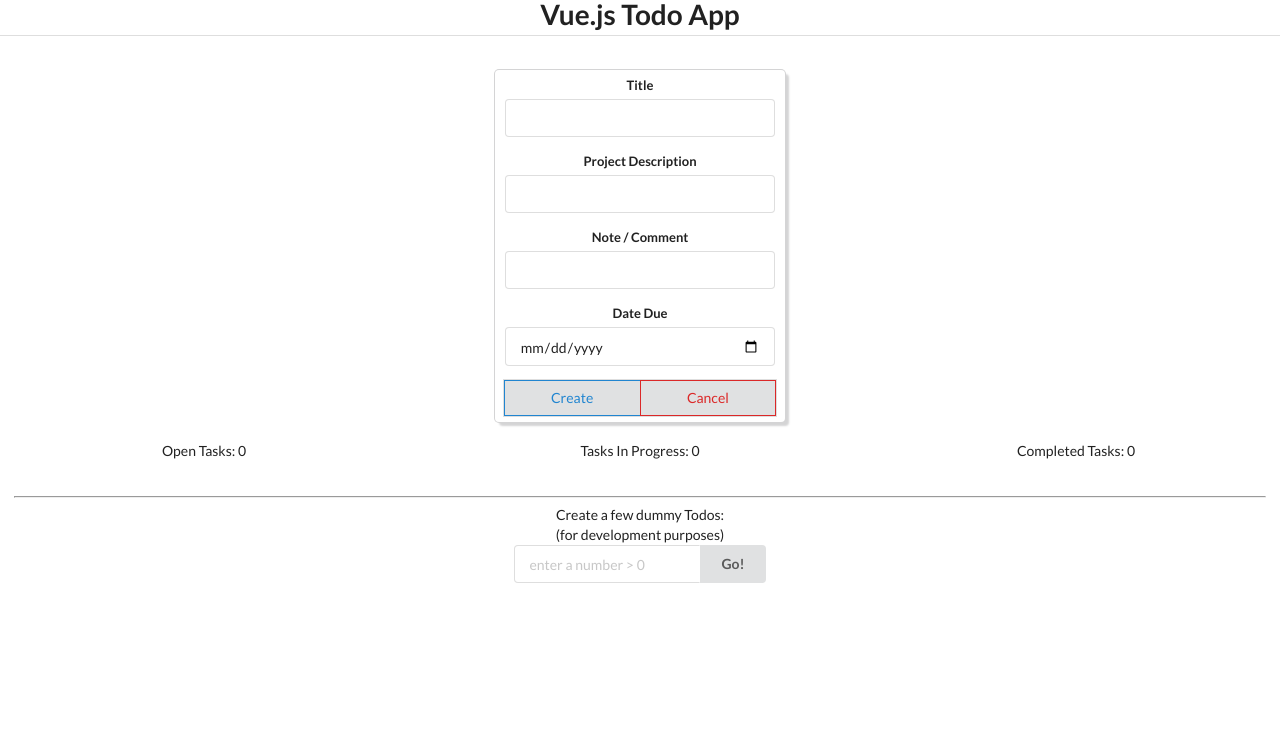
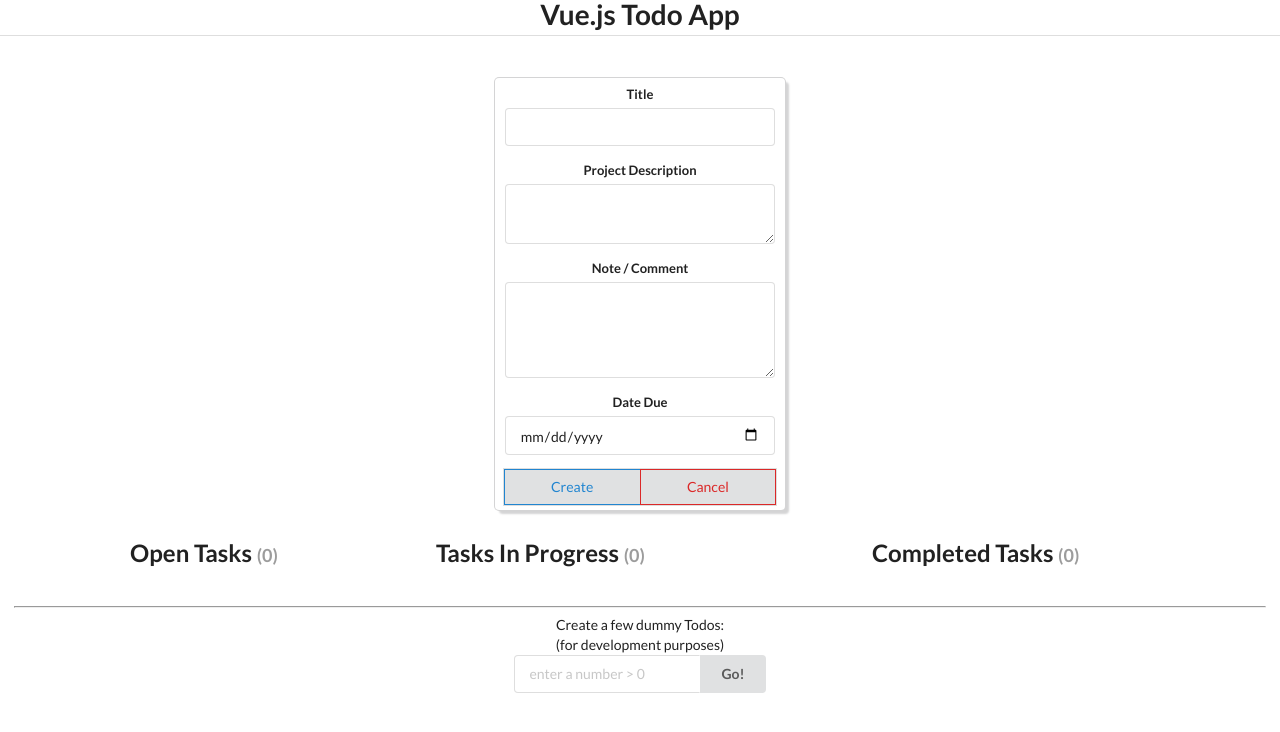
Before and after one commit to emaesen/vue-todo-app, a Vue app: page / in a window 1280 px wide. Both pictures are taken after a click on the button "Add a task". Shown: the top 732 px of the page. Built offline with nearby package versions, Linux system fonts and the light colour scheme.

Commit message:
minor visual improvements

```diff
--- a/src/components/CreateEditTodo.vue
+++ b/src/components/CreateEditTodo.vue
@@ -22,17 +22,17 @@
           </div>
           <div class="field">
             <label>Project Description</label>
-            <input
+            <textarea
               v-model="project"
-              type="text"
-            >
+              rows="2"
+            ></textarea>
           </div>
           <div class="field">
             <label>Note / Comment</label>
-            <input
+            <textarea
               v-model="note"
-              type="text"
-            >
+              rows="4"
+            ></textarea>
           </div>
           <div class="field">
             <label>Date Due</label>
--- a/src/components/ItemTodo.vue
+++ b/src/components/ItemTodo.vue
@@ -197,29 +197,40 @@
 </script>
 
 <style>
-.card{
-  box-shadow: 4px 4px 2px 0 #D4D4D5, 0 0 0 1px #D4D4D5!important;
+.ui.card{
+  box-shadow: 4px 4px 2px 0 #D4D4D5, 0 0 0 1px #D4D4D5;
 }
-.content{
-  padding:.4em .7em!important;
+.ui.card>.content{
+  padding:.4em .7em;
 }
-.meta{
+h2 .meta{
+  font-size:.75em;
+  color:#00000063;
+}
+.ui.card .header .meta{
+  color:#00000063;
+}
+.ui.card .meta{
+  font-size:.85em;
+  line-height: normal;
   margin-top: .4em;
-  font-size:.75em!important;
+  margin-bottom: .7em;
+  color:#000000bf;
+  font-style: italic;
 }
-.notyetdue{
-  background-color: #2bff0410!important;
+.ui.card.notyetdue{
+  background-color: #2bff0410;
 }
-.duesoon{
-  background-color: #ff6a0020!important;
+.ui.card.duesoon{
+  background-color: #ff6a0020;
 }
-.duetoday{
-  background-color: #ff000030!important;
+.ui.card.duetoday{
+  background-color: #ff000030;
 }
-.pastdue{
-  background-color: #ff000050!important;
+.ui.card.pastdue{
+  background-color: #ff000050;
 }
-.complete{
-  background-color: #415ca710!important;
+.ui.card.complete{
+  background-color: #415ca710;
 }
 </style>
--- a/src/components/ListCompletedTodos.vue
+++ b/src/components/ListCompletedTodos.vue
@@ -1,6 +1,9 @@
 <template>
   <div>
-    <p class="tasks">Completed Tasks: {{ todos.length }}</p>
+    <h2 class="tasks">
+      Completed Tasks
+      <span class="meta">({{ todos.length }})</span>
+    </h2>
     <item-todo
       v-for="(todo, index) in todos"
       :todo.sync="todo"
--- a/src/components/ListInProgressTodos.vue
+++ b/src/components/ListInProgressTodos.vue
@@ -1,6 +1,9 @@
 <template>
   <div>
-    <p class="tasks">Tasks In Progress: {{ todos.length }}</p>
+    <h2 class="tasks">
+      Tasks In Progress
+      <span class="meta">({{ todos.length }})</span>
+    </h2>
     <item-todo
       v-for="(todo, index) in todos"
       :todo.sync="todo"
--- a/src/components/ListOpenTodos.vue
+++ b/src/components/ListOpenTodos.vue
@@ -1,6 +1,9 @@
 <template>
   <div>
-    <p class="tasks">Open Tasks: {{ todos.length }}</p>
+    <h2 class="tasks">
+      Open Tasks
+      <span class="meta">({{ todos.length }})</span>
+    </h2>
     <item-todo
       v-for="(todo, index) in todos"
       :todo.sync="todo"
@@ -50,7 +53,7 @@
 </script>
 
 <style scoped>
-p.tasks {
+h2.tasks {
   text-align: center;
 }
 </style>
```
